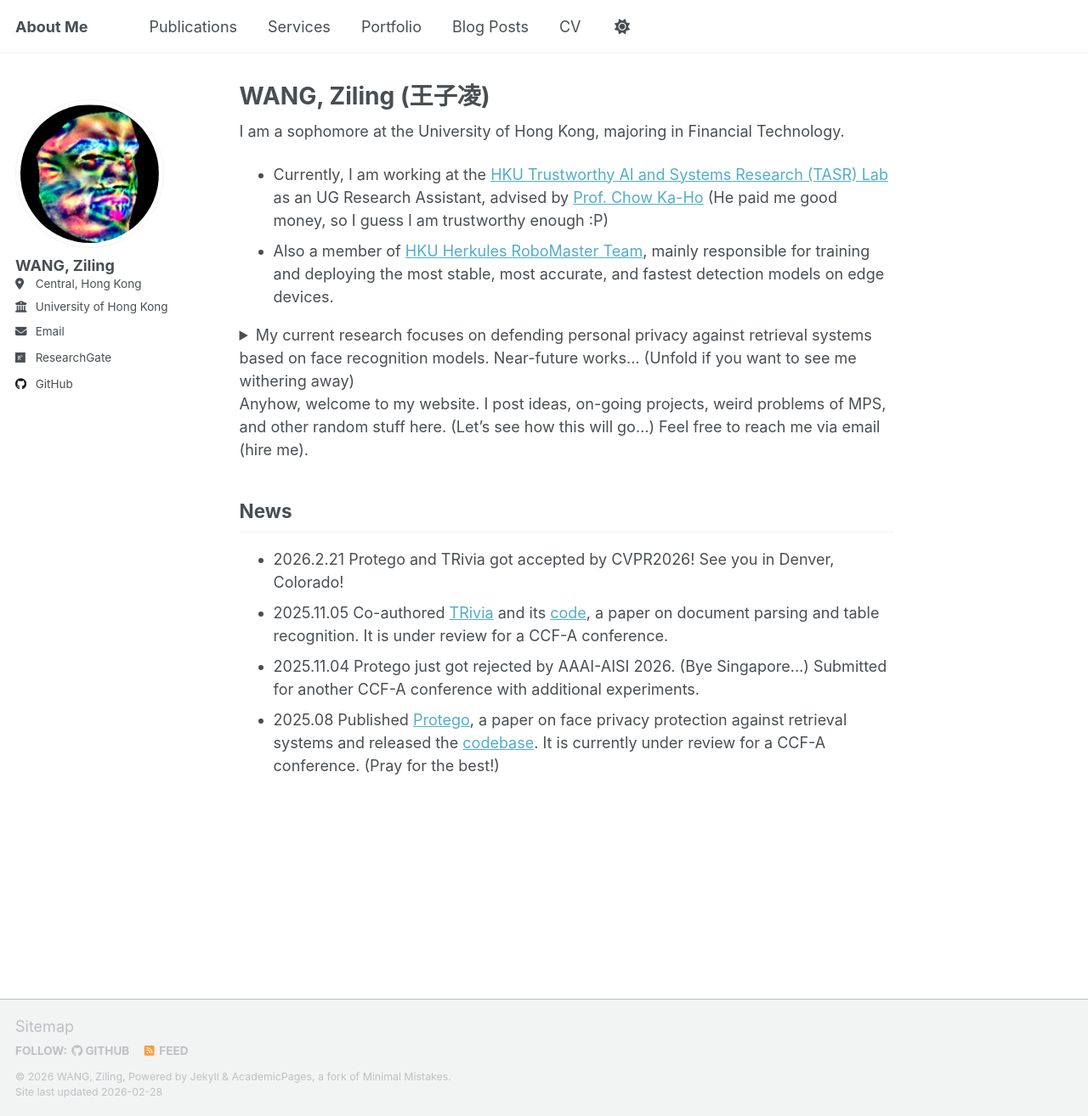
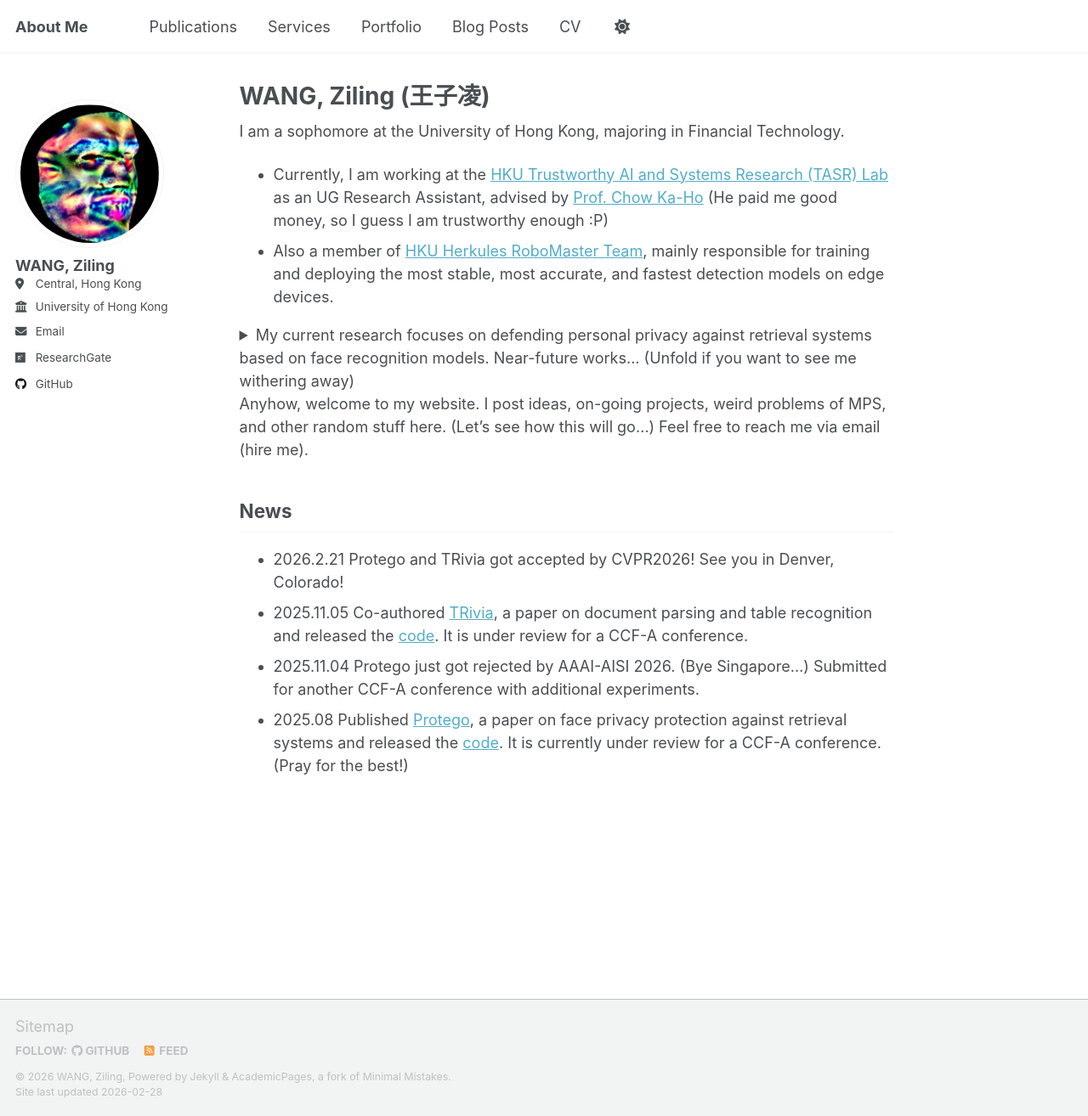
Before and after one commit to Michael-wzl/Michael-wzl.github.io, a Jekyll site: the page built from _pages/about.md, in a window 1280 px wide and 1314 px high. Shown: the whole window at 85% size. Built offline with Jekyll 4.4.1, drawn with Linux system fonts in a browser that asks for light colours; a script that is not in the unit is left out.

Commit message:
correct news

```diff
--- a/_pages/about.md
+++ b/_pages/about.md
@@ -27,6 +27,6 @@ Anyhow, welcome to my website. I post ideas, on-going projects, weird problems o
 ## News
 
 - 2026.2.21 Protego and TRivia got accepted by CVPR2026! See you in Denver, Colorado!
-- 2025.11.05 Co-authored [TRivia](https://www.arxiv.org/abs/2512.01248) and its [code](https://github.com/opendatalab/TRivia), a paper on document parsing and table recognition. It is under review for a CCF-A conference.
+- 2025.11.05 Co-authored [TRivia](https://www.arxiv.org/abs/2512.01248), a paper on document parsing and table recognition and released the [code](https://github.com/opendatalab/TRivia). It is under review for a CCF-A conference.
 - 2025.11.04 Protego just got rejected by AAAI-AISI 2026. (Bye Singapore...) Submitted for another CCF-A conference with additional experiments.
-- 2025.08 Published [Protego](https://arxiv.org/abs/2508.02034), a paper on face privacy protection against retrieval systems and released the [codebase](https://github.com/HKU-TASR/Protego). It is currently under review for a CCF-A conference. (Pray for the best!)
+- 2025.08 Published [Protego](https://arxiv.org/abs/2508.02034), a paper on face privacy protection against retrieval systems and released the [code](https://github.com/HKU-TASR/Protego). It is currently under review for a CCF-A conference. (Pray for the best!)
```
